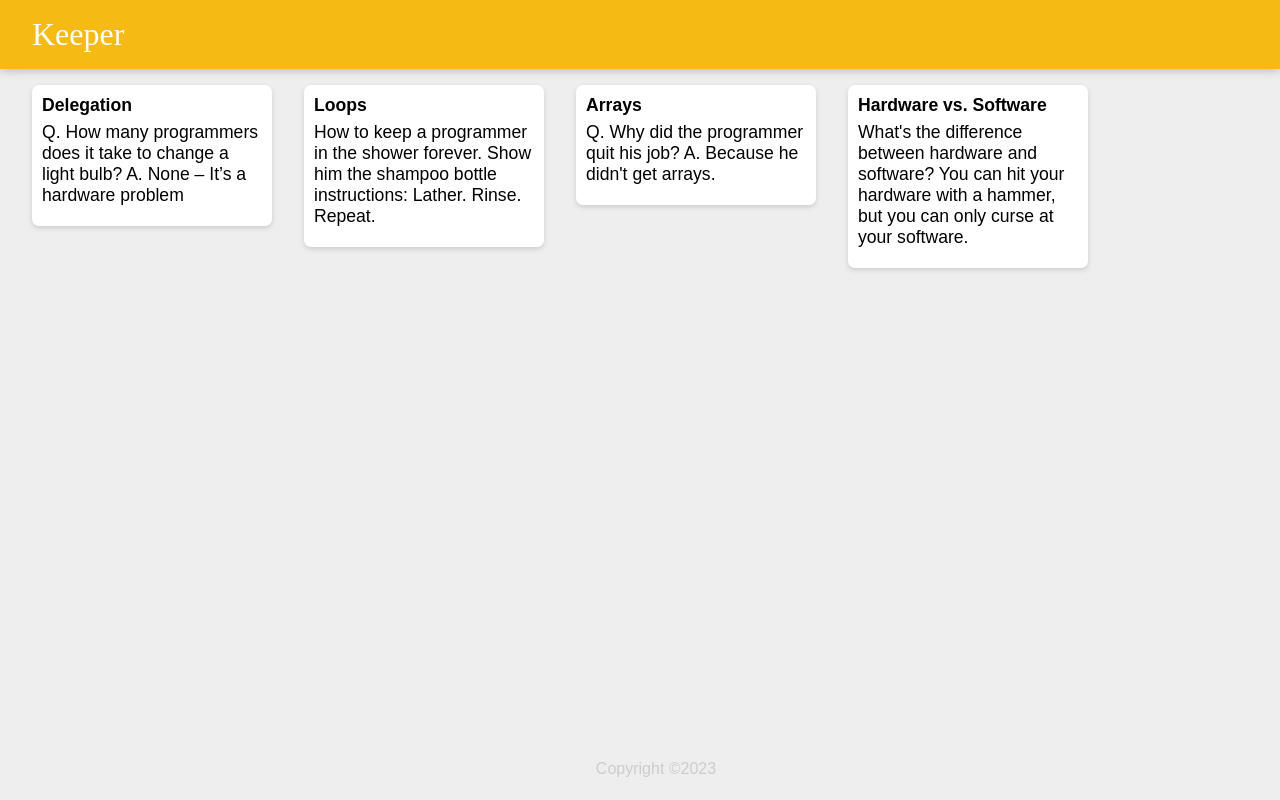
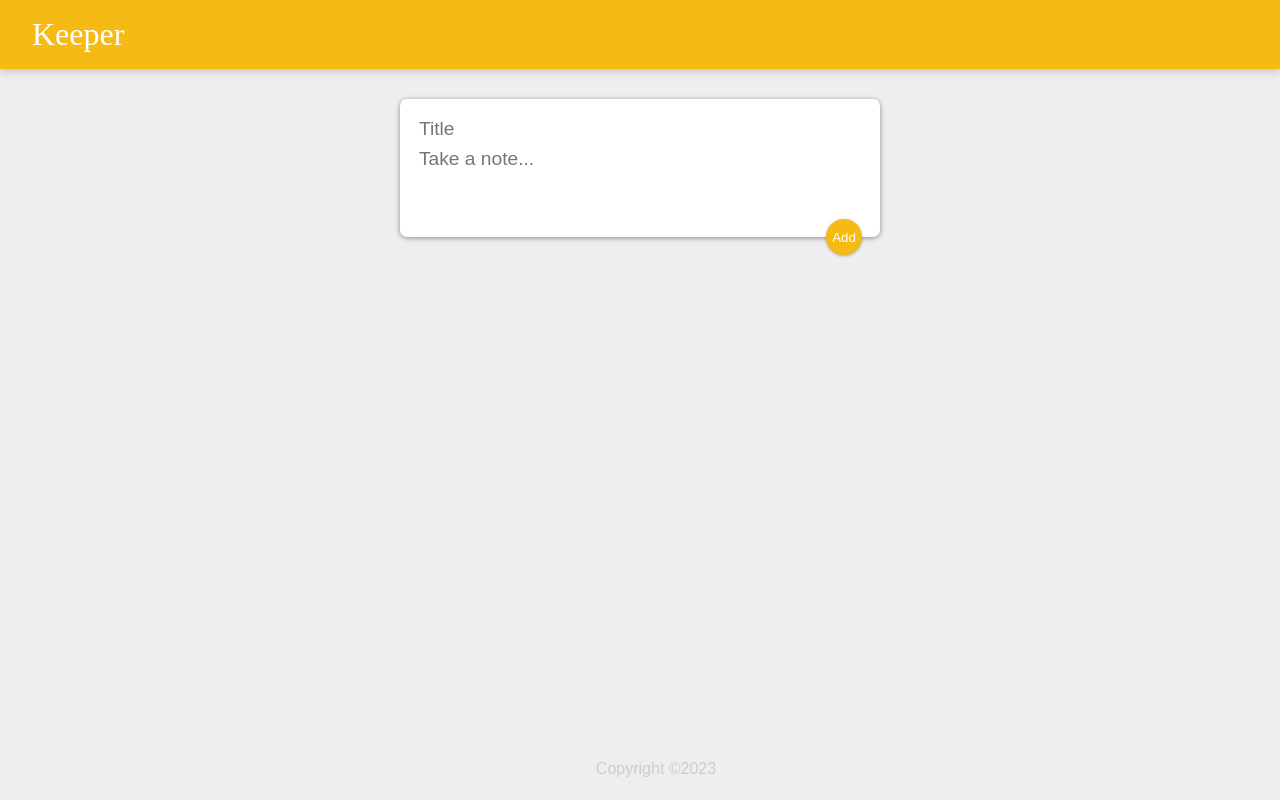
Before and after one commit to Indrajit4444/keeper, a React (Create React App) app: page / in a window 1280 px wide. Built offline with nearby package versions, Linux system fonts and the light colour scheme.

Commit message:
Added add function and delete function

```diff
--- a/public/index.html
+++ b/public/index.html
@@ -2,28 +2,7 @@
 <html lang="en">
   <head>
     <meta charset="utf-8" />
-    <link rel="icon" href="%PUBLIC_URL%/favicon.ico" />
     <meta name="viewport" content="width=device-width, initial-scale=1" />
-    <meta name="theme-color" content="#000000" />
-    <meta
-      name="description"
-      content="Web site created using create-react-app"
-    />
-    <link rel="apple-touch-icon" href="%PUBLIC_URL%/logo192.png" />
-    <!--
-      manifest.json provides metadata used when your web app is installed on a
-      user's mobile device or desktop. See https://developers.google.com/web/fundamentals/web-app-manifest/
-    -->
-    <link rel="manifest" href="%PUBLIC_URL%/manifest.json" />
-    <!--
-      Notice the use of %PUBLIC_URL% in the tags above.
-      It will be replaced with the URL of the `public` folder during the build.
-      Only files inside the `public` folder can be referenced from the HTML.
-
-      Unlike "/favicon.ico" or "favicon.ico", "%PUBLIC_URL%/favicon.ico" will
-      work correctly both with client-side routing and a non-root public URL.
-      Learn how to configure a non-root public URL by running `npm run build`.
-    -->
     <title>Keeper</title>
   </head>
   <body>
--- a/src/App.jsx
+++ b/src/App.jsx
@@ -1,14 +1,18 @@
-// import header from './components/Header';
+import { useState } from "react";
 import "./App.css";
+import Create from "./components/Create";
 import Footer from "./components/Footer";
 import Header from "./components/Header";
 import Note from "./components/Note";
-import notes from "./notes";
+// import notes from "./notes";
 function App() {
+  const [note,setNote]=useState({title:"",content:""});
+  const [notes,setNotes]=useState([]);
   return (
     <div>
       <Header />
-      {notes.map(note => <Note title={note.title} content={note.content} />)}
+      <Create setNote={setNote} setNotes={setNotes} note={note}/>
+      {notes.map((note,index) => <Note key={"note "+index} note={note} setNotes={setNotes}/>)}
       <Footer />
     </div>
   );
--- /dev/null
+++ b/src/components/Create.css
@@ -0,0 +1,33 @@
+form {
+    position: relative;
+    width: 480px;
+    margin: 30px auto 20px auto;
+    background: #fff;
+    padding: 15px;
+    border-radius: 7px;
+    box-shadow: 0 1px 5px rgb(138, 137, 137);
+  }
+  form input,
+  form textarea {
+    width: 100%;
+    border: none;
+    padding: 4px;
+    outline: none;
+    font-size: 1.2em;
+    font-family: inherit;
+    resize: none;
+  }
+  form button {
+    position: absolute;
+    right: 18px;
+    bottom: -18px;
+    background: #f5ba13;
+    color: #fff;
+    border: none;
+    border-radius: 50%;
+    width: 36px;
+    height: 36px;
+    box-shadow: 0 1px 3px rgba(0, 0, 0, 0.3);
+    cursor: pointer;
+    outline: none;
+  }
--- /dev/null
+++ b/src/components/Create.jsx
@@ -0,0 +1,24 @@
+import './Create.css'
+function Create(props){
+    function handleChange(event){
+        const{name,value}=event.target;
+        props.setNote((prev)=>
+            ({...prev,[name]:value})
+        )
+    }
+    function handleSubmit(event){
+        event.preventDefault();
+        props.setNotes((prev)=>{
+            return [...prev,props.note];
+        })
+        props.setNote({title:"",content:""});
+    }
+    return <div>
+    <form onSubmit={handleSubmit}>
+      <input name="title" placeholder="Title" onChange={handleChange} value={props.note.title}/>
+      <textarea name="content" placeholder="Take a note..." rows="3" onChange={handleChange} value={props.note.content}/>
+      <button type="submit">Add</button>
+    </form>
+  </div>
+}
+export default Create;
--- a/src/components/Note.css
+++ b/src/components/Note.css
@@ -17,3 +17,15 @@
     white-space: pre-wrap;
     word-wrap: break-word;
   }
+  .note button {
+    position: relative;
+    float: right;
+    margin-right: 10px;
+    color: #f5ba13;
+    padding: 4px;
+    border: none;
+    border-radius: 15%;
+    height: 36px;
+    cursor: pointer;
+    outline: none;
+  }
--- a/src/components/Note.jsx
+++ b/src/components/Note.jsx
@@ -2,8 +2,11 @@ import './Note.css'
 function Note (prop){
     return (
         <div className="note">
-            <h1 contentEditable="true">{prop.title}</h1>
-            <p contentEditable="true">{prop.content}</p>
+            <h1>{prop.note.title}</h1>
+            <p >{prop.note.content}</p>
+            <button onClick={()=>prop.setNotes((notes)=>{
+                return notes.filter(note=>note!==prop.note)
+            })}>DELETE</button>
         </div>
     )
 }
```
